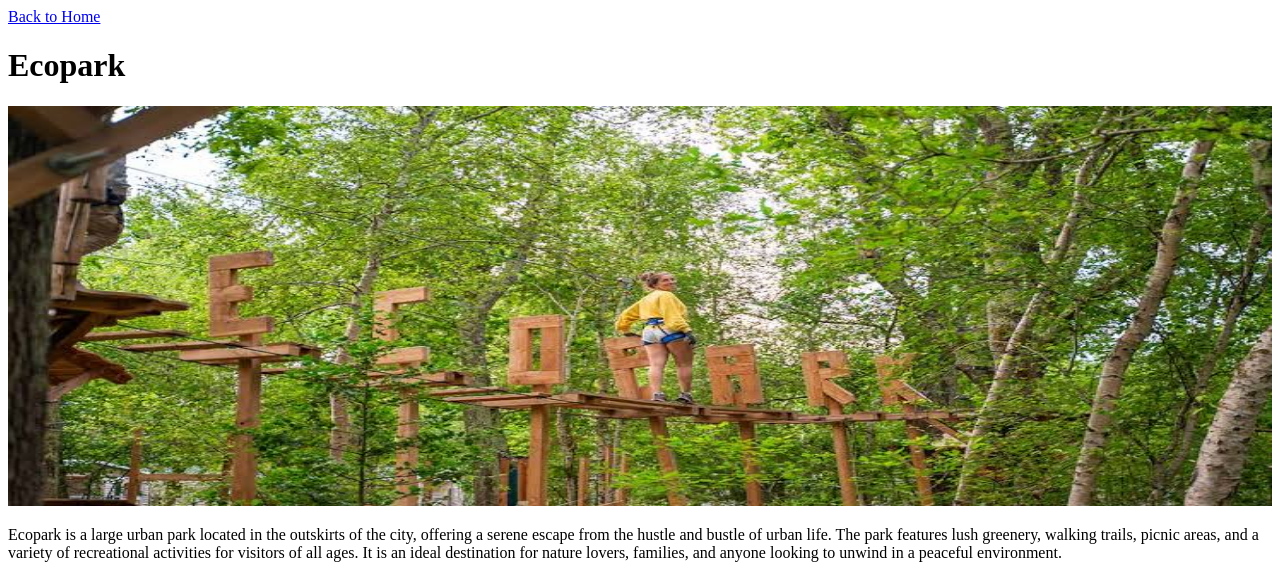
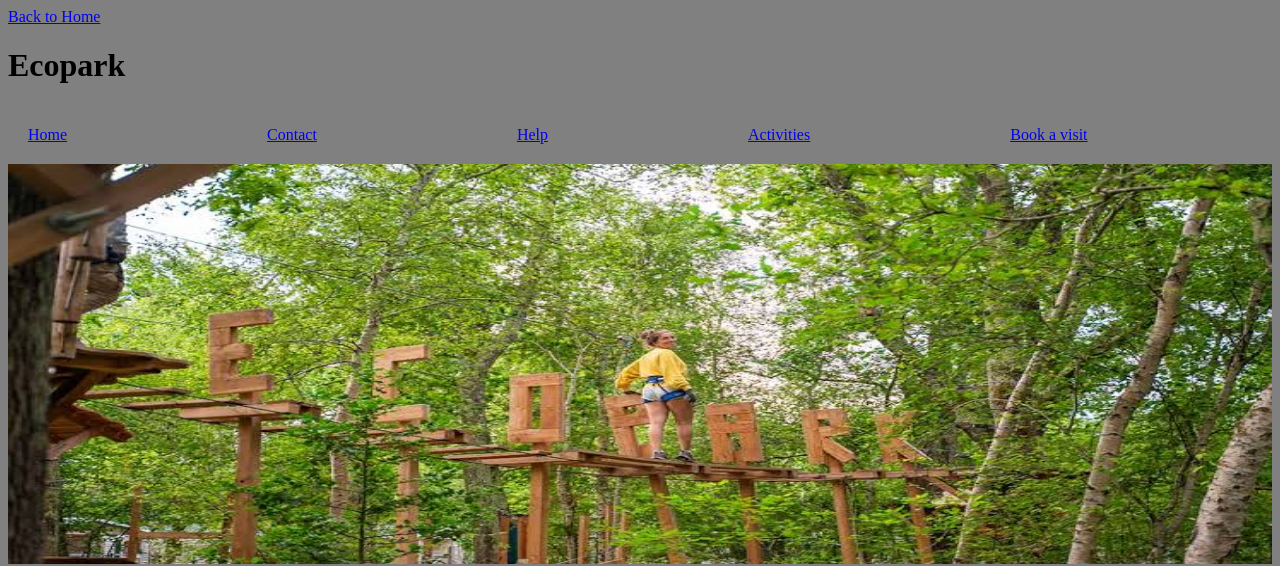
Before and after one commit to Denise21-byte/visiting-places-activities, a plain HTML site: page Ecopark.html in a window 1280 px wide. Shown: the top 566 px of the page. Drawn offline with Linux system fonts and the light colour scheme.

Commit message:
adding css

```diff
--- a/Ecopark.html
+++ b/Ecopark.html
@@ -5,9 +5,19 @@
     <meta name="viewport" content="width=device-width, initial-scale=1.0">
     <title>Visiting place</title>
  <a href="index.html" class="btn">Back to Home</a>
+ <link rel="stylesheet" href="style.css">
 </head>
 <body>
     <h1>Ecopark</h1>
+    <nav>
+  <a href="#home">Home</a>
+  <a href="#contact">Contact</a>
+  <a href="#help">Help</a>
+   <a href="#activities">Activities</a>
+    <a href="#book a visit">Book a visit</a>
+
+</nav>
+
     <img src="image1.jpeg" alt="Ecopark Image" width="100%" height="400px">
     <p>
                 Ecopark is a large urban park located in the outskirts of the city, offering a serene escape from the hustle and bustle of urban life. The park features lush greenery, walking trails, picnic areas, and a variety of recreational activities for visitors of all ages. It is an ideal destination for nature lovers, families, and anyone looking to unwind in a peaceful environment.
--- /dev/null
+++ b/style.css
@@ -0,0 +1,10 @@
+body{
+    background-color:gray;
+}
+
+nav{
+    padding: 20px;
+    margin-right: 20px;
+    display: flex;
+    gap: 200px;
+}
```
